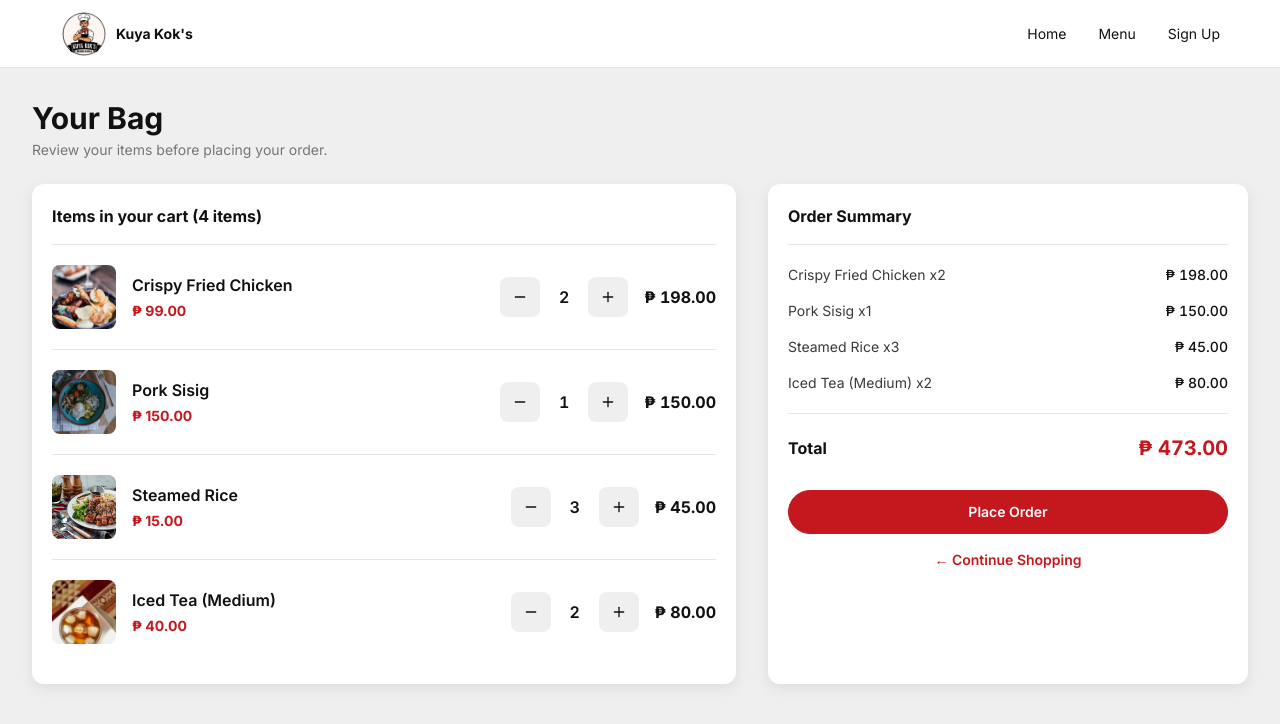
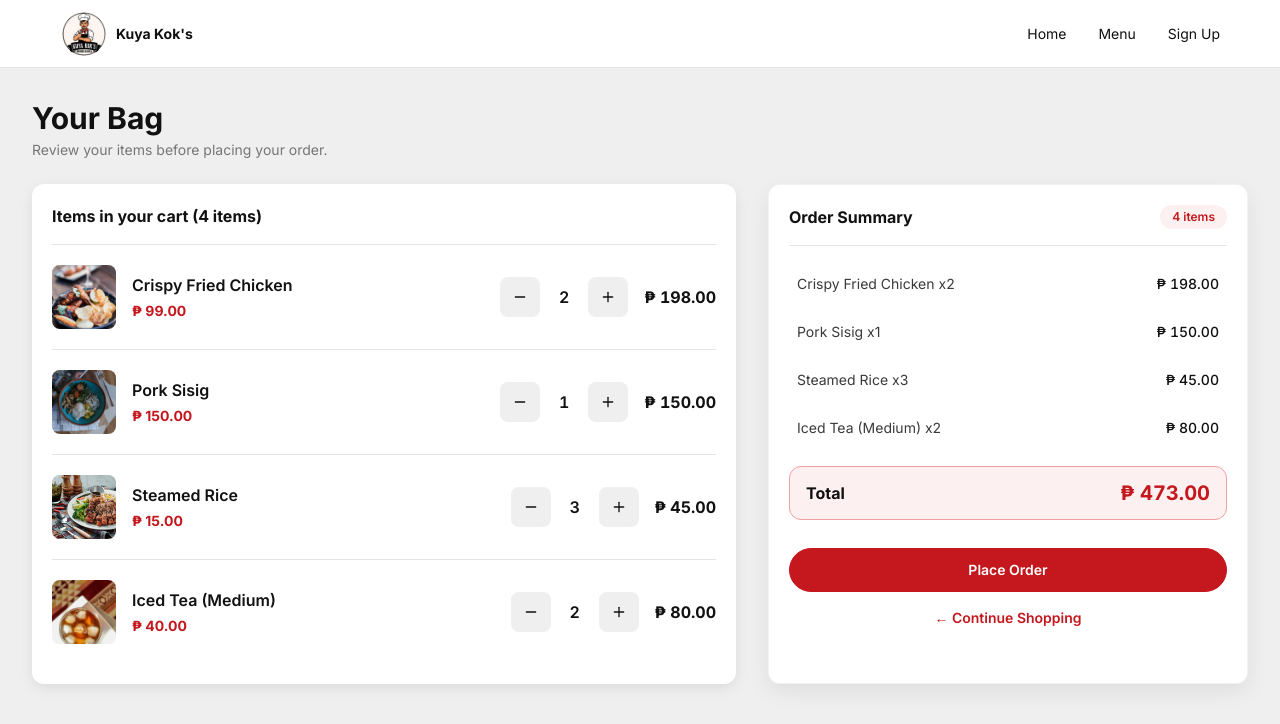
Before and after one commit to xKurty06/kokconnect, a Next.js app: page /cart in a window 1280 px wide. Shown: the top 724 px of the page. Built offline with nearby package versions, Linux system fonts and the light colour scheme.

Commit message:
feat(order): polish summary card interactions

```diff
--- a/src/components/order-summary.tsx
+++ b/src/components/order-summary.tsx
@@ -11,17 +11,20 @@ export interface SummaryItem {
 
 export function OrderSummary({ items, total, action, compact = false }: { items: SummaryItem[]; total: number; action?: ReactNode; compact?: boolean }) {
   return (
-    <aside className="rounded-xl bg-white p-5 shadow-[0_4px_14px_rgba(0,0,0,0.08)]" aria-labelledby="summary-title">
-      <h2 id="summary-title" className="border-b border-border pb-4 text-base font-bold">Order Summary</h2>
-      <dl className={`grid ${compact ? "gap-2" : "gap-4"} py-5 text-sm`}>
+    <aside className="surface-card sticky top-24 rounded-xl p-5" aria-labelledby="summary-title">
+      <div className="flex items-center justify-between border-b border-border pb-4">
+        <h2 id="summary-title" className="text-base font-bold">Order Summary</h2>
+        <span className="rounded-full bg-brand-tint px-3 py-1 text-xs font-semibold text-brand">{items.length} items</span>
+      </div>
+      <dl className={`grid ${compact ? "gap-2" : "gap-3"} py-5 text-sm`}>
         {items.map((item) => (
-          <div key={item.id} className="flex justify-between gap-6">
+          <div key={item.id} className="interactive-row flex justify-between gap-6 rounded-lg px-2 py-2">
             <dt className="text-copy">{item.name} x{item.quantity}</dt>
             <dd className="shrink-0 font-medium tabular-nums">{formatPrice(item.price * item.quantity)}</dd>
           </div>
         ))}
       </dl>
-      <div className="flex items-center justify-between border-t border-border pt-5">
+      <div className="flex items-center justify-between rounded-xl border border-brand-blush bg-brand-tint px-4 py-3">
         <span className="font-bold">Total</span>
         <strong className="text-xl font-bold text-brand tabular-nums">{formatPrice(total)}</strong>
       </div>
```
